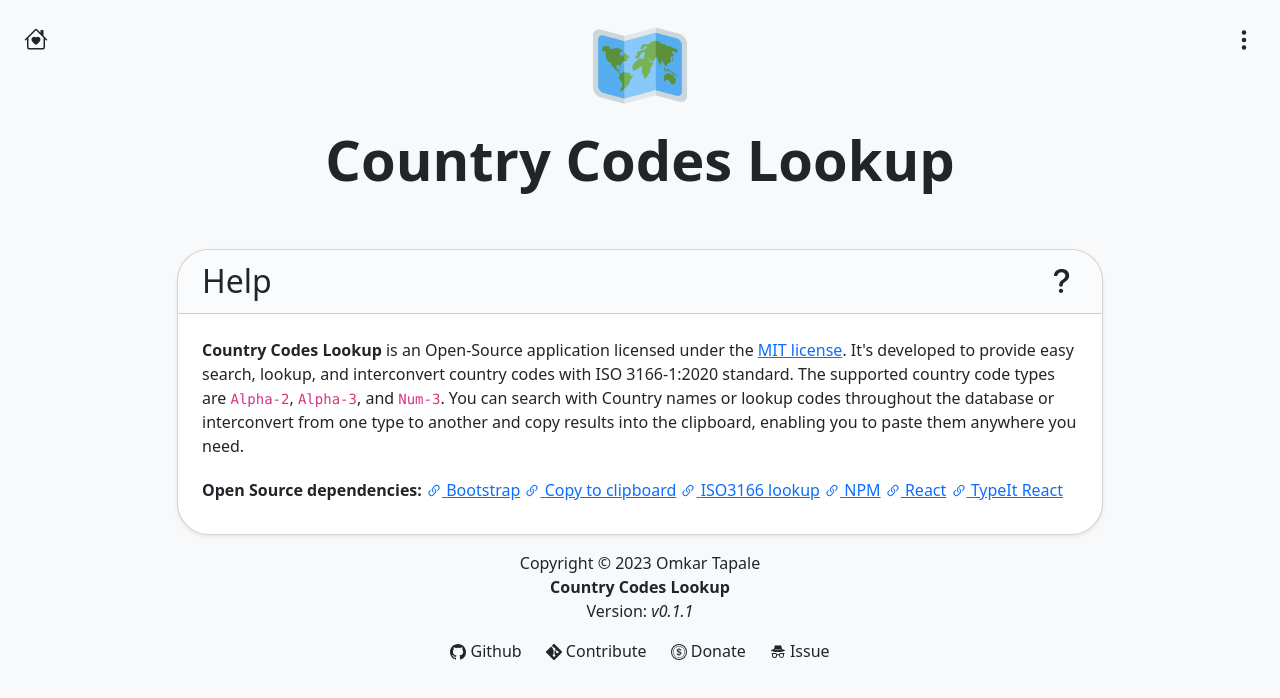
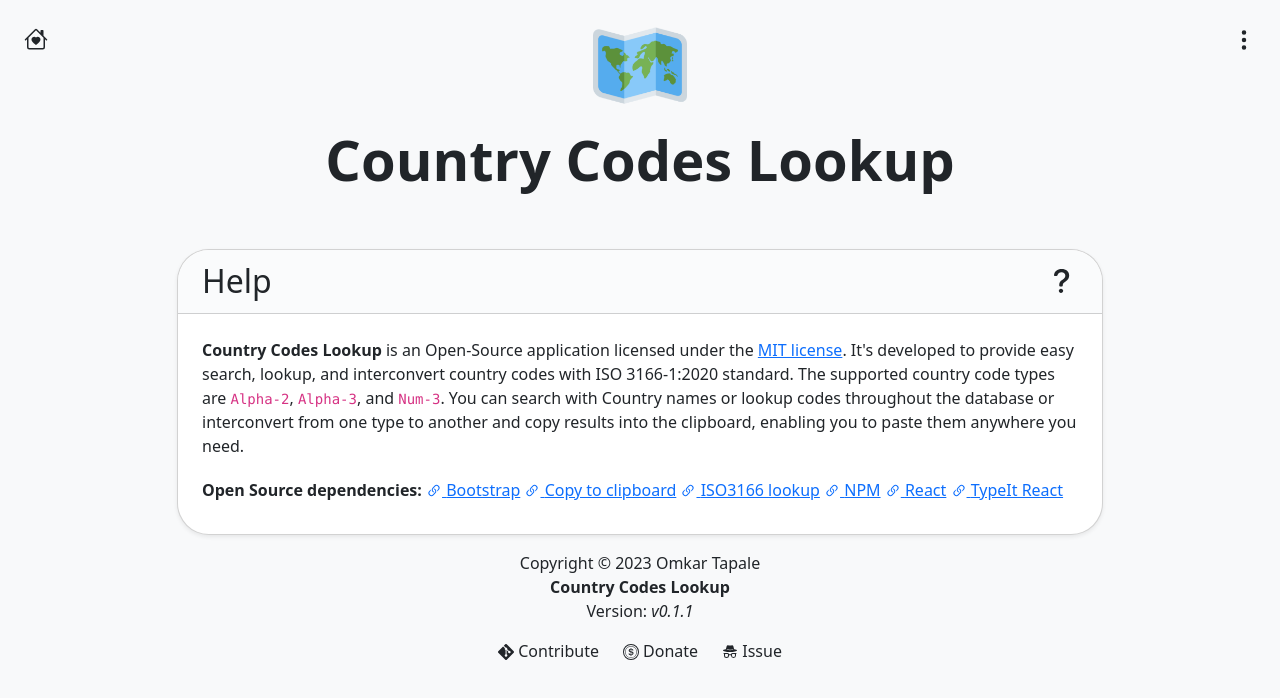
Before and after one commit to omkartapale/country-codes, a React (Create React App) app: page /help in a window 1280 px wide. Shown: the top 698 px of the page. Built offline with nearby package versions, Linux system fonts and the light colour scheme.

Commit message:
Incorrect GitHub links Fixes #19

```diff
--- a/src/components/common/MoreButton.js
+++ b/src/components/common/MoreButton.js
@@ -47,7 +47,7 @@ const MoreButton = () => {
         <li>
           <a
             className="dropdown-item d-flex gap-2 align-items-center rounded-3"
-            href="https://github.com/omkartapale"
+            href="https://github.com/omkartapale/country-codes"
             target="_blank"
             rel="noreferrer"
           >
--- a/src/pages/Help.js
+++ b/src/pages/Help.js
@@ -2,7 +2,6 @@ import React, { Component, Fragment } from "react";
 import packageJson from "../../package.json";
 import "../scss/Help.scss";
 import { ReactComponent as HelpSvg } from "../assets/question.svg";
-import { ReactComponent as GithubSvg } from "../assets/github.svg";
 import { ReactComponent as ContributeSvg } from "../assets/git.svg";
 import { ReactComponent as DonateSvg } from "../assets/coin.svg";
 import { ReactComponent as RaiseIssueSvg } from "../assets/incognito.svg";
@@ -100,16 +99,7 @@ export class Help extends Component {
               <ul className="d-flex align-items-center justify-content-center gap-4 px-5">
                 <li className="d-flex gap-2 align-items-center">
                   <a
-                    href="https://github.com/omkartapale"
-                    target="_blank"
-                    rel="noreferrer"
-                  >
-                    <GithubSvg /> Github
-                  </a>
-                </li>
-                <li className="d-flex gap-2 align-items-center">
-                  <a
-                    href="https://github.com/omkartapale"
+                    href="https://github.com/omkartapale/country-codes"
                     target="_blank"
                     rel="noreferrer"
                   >
```
